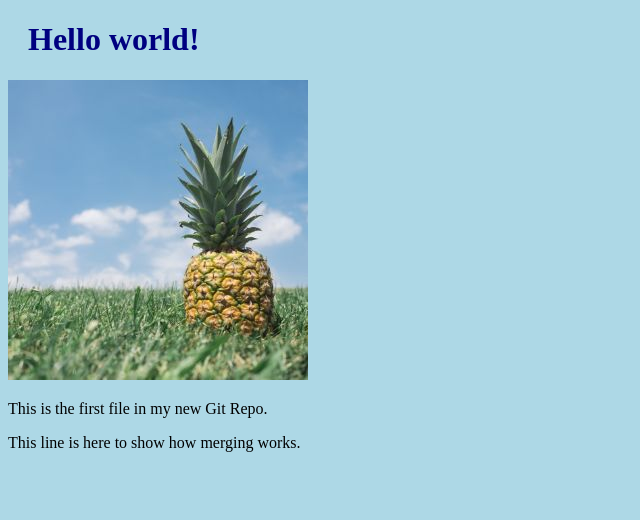
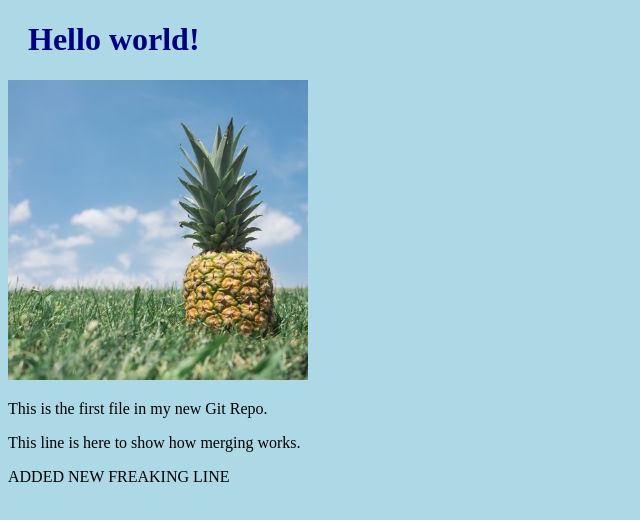
Before and after one commit to aniq24/hello-world, a plain HTML site: page index.html in a window 1280 px wide. Shown: the whole page, without its empty margins (0-640 px from the left). Drawn offline with Linux system fonts and the light colour scheme.

Commit message:
Update index.html to add freaking new line

```diff
--- a/index.html
+++ b/index.html
@@ -10,6 +10,7 @@
 <img src="pineapple.jpg" alt="pineapple">
 <p>This is the first file in my new Git Repo.</p>
 <p>This line is here to show how merging works.</p>
+<p>ADDED NEW FREAKING LINE</p>
 
 
 </body>
```
